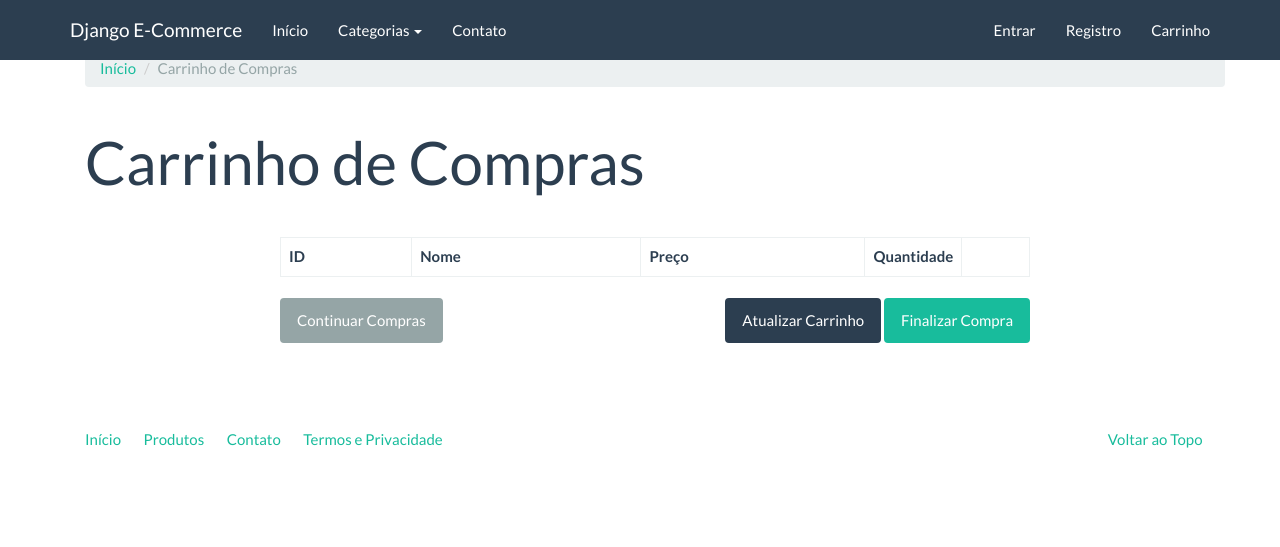
After one commit to italolemos/django-ecommerce, a Django app: a page that uses core/templates/base.html in a window 1280 px wide. The commit adds this page. Shown: the top 547 px of the page. Run offline with Django 3.2, Linux system fonts and the light colour scheme; data comes from the database, SQL or seed files in the repository; both versions use the stored data as it was after the commit; lists and menus that the app fills with data are empty; some libraries are stand-ins or nearby versions.

Commit message:
Carrinho de compras
hidden settings variables, chart car list

```diff
--- /dev/null
+++ b/checkout/templates/checkout/cart.html
@@ -0,0 +1,70 @@
+{% extends 'base.html' %}
+
+{% load widget_tweaks %}
+
+{% block title %}
+    Carrinho de Compras
+{% endblock %}
+
+{% block container %}
+    <div class="container margin-top">
+        <ol class="breadcrumb">
+            <li><a href="#">Início</a></li>
+            <li class="active">Carrinho de Compras</li>
+        </ol>
+        <div class="page-header">
+            <h1>Carrinho de Compras</h1>
+        </div>
+        <div class="row">
+            <div class="col-md-8 col-md-offset-2">
+                <form class="" action="" method="post">{% csrf_token %}
+                    {{ formset.management_form }}
+                    <table class="table table-bordered">
+                        <thead>
+                        <th>
+                            ID
+                        </th>
+                        <th>
+                            Nome
+                        </th>
+                        <th>
+                            Preço
+                        </th>
+                        <th style="width: 10%;">
+                            Quantidade
+                        </th>
+                        <th>
+
+                        </th>
+                        </thead>
+                        <tbody>
+                        {% for form in formset %}
+                            <tr>
+                                <td>
+                                    {{ form.instance.product.pk }}
+                                </td>
+                                <td>
+                                    {{ form.instance.product.name }}
+                                </td>
+                                <td>
+                                    {{ form.instance.product.price|floatformat:"2" }}
+                                </td>
+                                <td>
+                                    {% render_field form.quantity class='form-control' %}
+                                </td>
+                                <td class="text-center">
+                                    {{ form.DELETE }}
+                                </td>
+                            </tr>
+                        {% endfor %}
+                    </table>
+                    <p class="text-right">
+                        <a href="#" class="pull-left btn btn-default">Continuar Compras</a>
+                        <button type="button" class="btn btn-primary" name="button">Atualizar Carrinho</button>
+                        </li>
+                        <a href="" class="btn btn-success">Finalizar Compra</a>
+                    </p>
+                </form>
+            </div>
+        </div>
+{% endblock %}
--- a/checkout/urls.py
+++ b/checkout/urls.py
@@ -1,7 +1,8 @@
 from django.conf.urls import url
-from .views import CreateCartItemView
+from .views import CreateCartItemView, CartItemView
 
 
 urlpatterns = [
     url(r'^carrinho/adicionar/(?P<slug>[\w_-]+)/$', CreateCartItemView.as_view(), name='create-cartitem'),
+    url(r'^carrinho/$', CartItemView.as_view(), name='cart_item')
 ]
--- a/checkout/views.py
+++ b/checkout/views.py
@@ -1,6 +1,7 @@
 from django.contrib import messages
 from django.shortcuts import get_object_or_404
-from django.views.generic import RedirectView
+from django.views.generic import RedirectView, TemplateView
+from django.forms import modelformset_factory
 from django.core.urlresolvers import reverse
 
 from catalog.models import Product
@@ -20,4 +21,20 @@ class CreateCartItemView(RedirectView):
             messages.success(self.request, 'Produto adicionado com sucesso')
         else:
             messages.success(self.request, 'Produto atualizado com sucesso')
-        return product.get_absolute_url()
+        return reverse('checkout:cart_item')
+
+
+class CartItemView(TemplateView):
+
+    template_name = 'checkout/cart.html'
+
+    def get_context_data(self, **kwargs):
+        context = super(CartItemView, self).get_context_data(**kwargs)
+        CartItemFormSet = modelformset_factory(CarItem, fields=('quantity',), can_delete=True, extra=0)
+        session_key = self.request.session.session_key
+
+        if session_key:
+            context['formset'] = CartItemFormSet(queryset=CarItem.objects.filter(cart_key=session_key))
+        else:
+            context['formset'] = CartItemFormSet(queryset=CarItem.objects.none())
+        return context
--- a/core/templates/base.html
+++ b/core/templates/base.html
@@ -47,6 +47,7 @@
                     <li><a href="{% url 'login' %}">Entrar</a></li>
                     <li><a href="{% url 'accounts:register' %}">Registro</a></li>
                 {% endif %}
+                <li><a href="{% url 'checkout:cart_item' %}">Carrinho</a></li>
             </ul>
         </div>
     </div>
--- a/requirements.txt
+++ b/requirements.txt
@@ -1,4 +1,5 @@
 Django==1.11.6
 django-widget-tweaks==1.4.1
+psycopg2==2.7.3.1
+python-decouple==3.1
 pytz==2017.2
-psycopg2==2.7.3.1
```
Also changed, not shown: market/settings.py (+5 -3 lines), checkout/migrations/0003_auto_20180629_1746.py (added), db.sqlite3.
